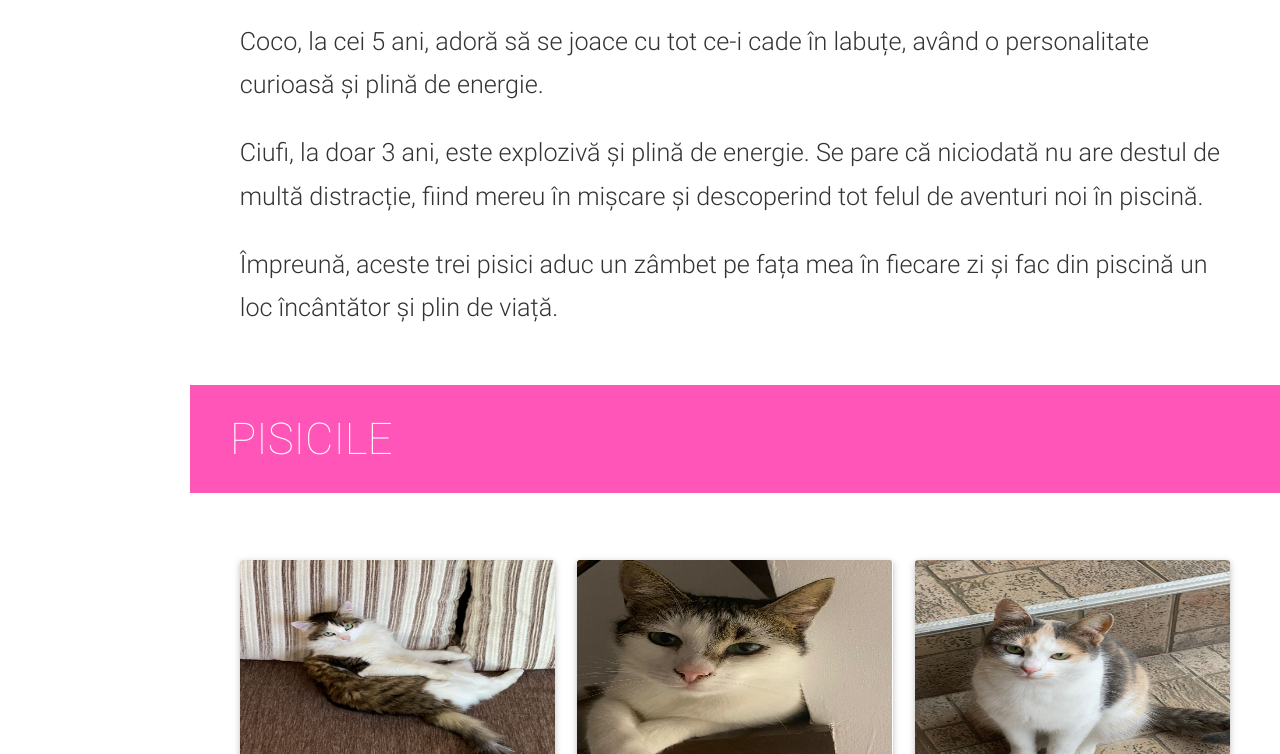
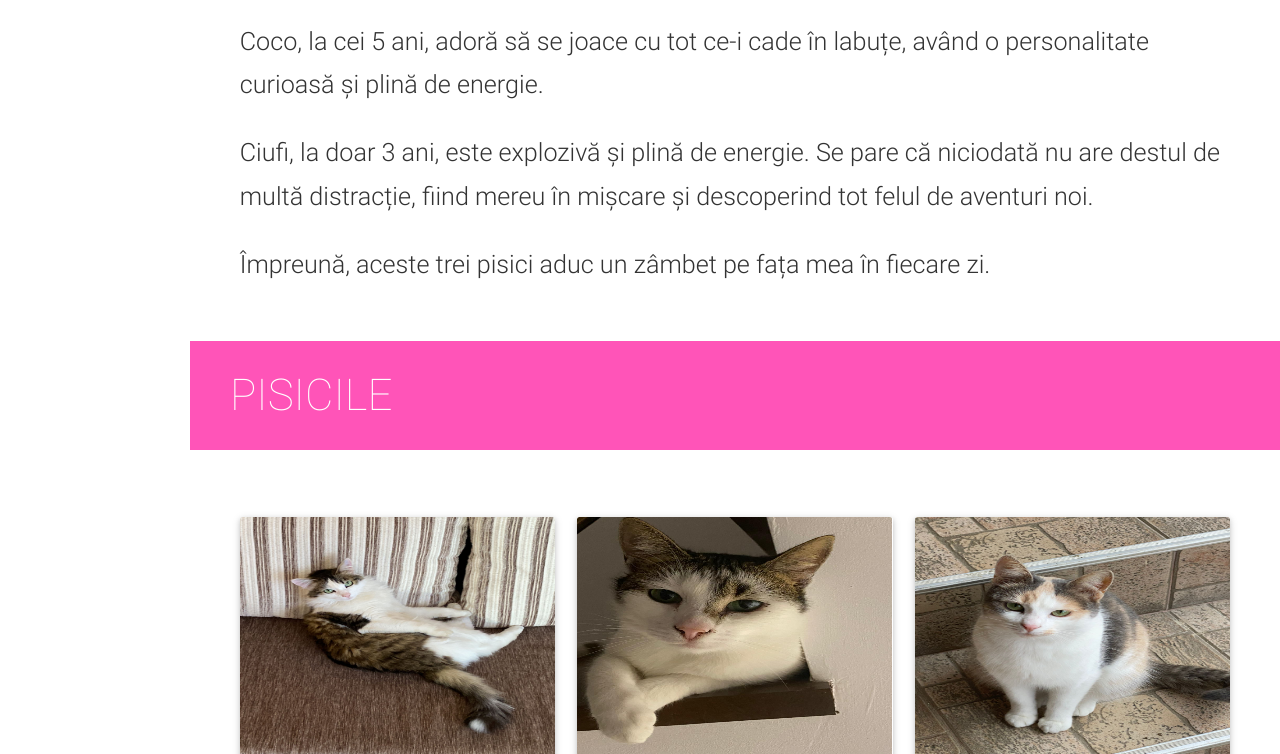
Before and after one commit to LuisFCSB/ioanavoica, a plain HTML site: page index.html in a window 1280 px wide. Shown: the part 1060-1814 px from the top of the page. Drawn offline with nearby package versions, Linux system fonts and the light colour scheme.

Commit message:
Update index.html

```diff
--- a/index.html
+++ b/index.html
@@ -150,9 +150,9 @@
         <p>Coco, la cei 5 ani, adoră să se joace cu tot ce-i cade în labuțe, având o personalitate curioasă și plină de energie.</p>
 
 
-<p>Ciufi, la doar 3 ani, este explozivă și plină de energie. Se pare că niciodată nu are destul de multă distracție, fiind mereu în mișcare și descoperind tot felul de aventuri noi în piscină.</p>
+<p>Ciufi, la doar 3 ani, este explozivă și plină de energie. Se pare că niciodată nu are destul de multă distracție, fiind mereu în mișcare și descoperind tot felul de aventuri noi.</p>
 
-<p>Împreună, aceste trei pisici aduc un zâmbet pe fața mea în fiecare zi și fac din piscină un loc încântător și plin de viață.</p>
+<p>Împreună, aceste trei pisici aduc un zâmbet pe fața mea în fiecare zi.</p>
       </div>
     </section>
 
```
